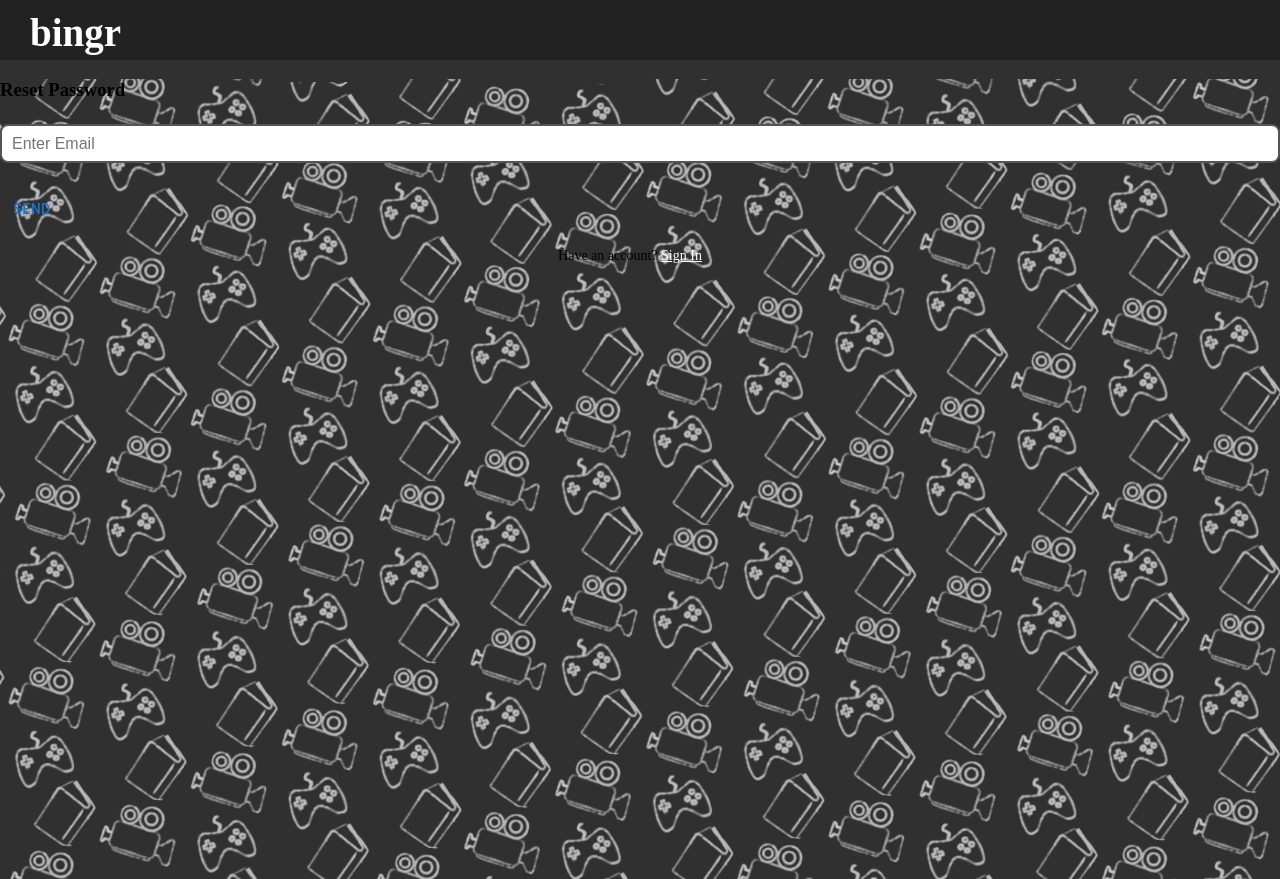
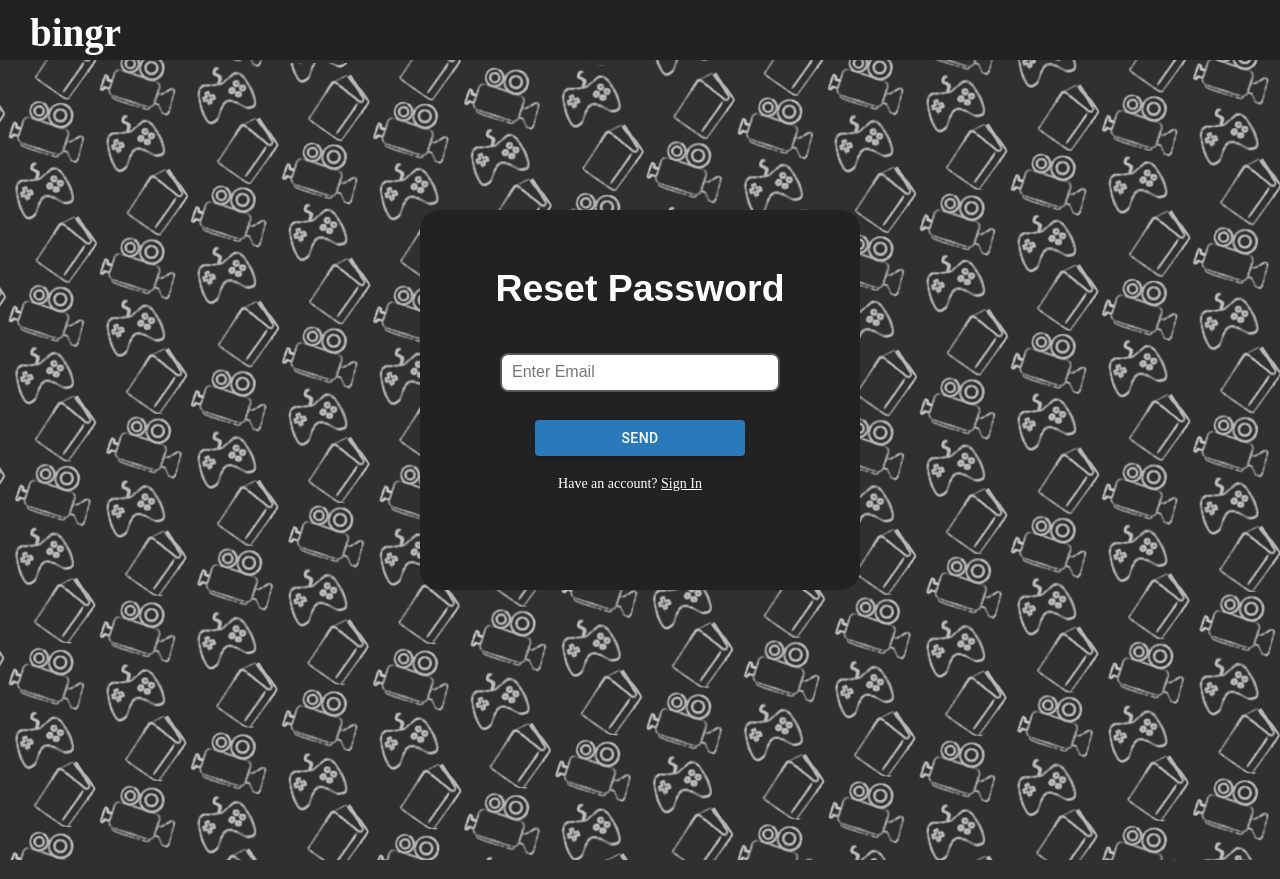
Before and after one commit to stbam/Capstone-Project, a React (Create React App) app: page /recovery in a window 1280 px wide. Shown: the top 879 px of the page. Built offline with nearby package versions, Linux system fonts and the light colour scheme.

Commit message:
Updated recovery
updated recovery css

```diff
--- a/src/App.css
+++ b/src/App.css
@@ -945,3 +945,65 @@ overflow: visible !important;
   button:hover {
     background-color: rgb(176, 147, 75);
   }
+
+  /* Recovery Page */
+.recover-form{
+  width: 400px;
+  height: 340px;
+  padding: 20px;
+  background-color: #222222;
+  color: white;
+  border-radius: 20px;
+
+  position: absolute;
+  top: 50%;
+  left: 50%;
+  transform: translate(-50%, -50%);
+}
+
+.recover-title{
+  font:menu;
+  font-size: 32px;
+  color: #ffffff;
+  text-align: center; /* Centers the title horizontally */
+}
+.recover-content{
+  font-size: 23px;
+  display:flex;
+  justify-content: center;
+  align-items: center;
+}
+
+.recover-input:focus {
+  border-color: #007bff; /* Highlight when selected */
+}
+.custom-recover-contained {
+  background-color: #2a79ba !important;
+  color: rgb(255, 255, 255) !important;
+  padding: 10px 20px;
+  width:210px;
+  cursor: pointer;
+  font-size: 16px;
+  display: inline-block;
+  text-align: center;
+  box-shadow: 0px 4px 6px rgba(0, 0, 0, 0.2);
+  transition: all 0.2s ease-in-out;
+}
+.custom-recover-contained:hover {
+  background-color: #9932cc !important;
+  color: white;
+}
+.sign-in-page { /* For background */
+  background-image: url('./assets/images/Web_App_Bg_Transparent.png');
+  background-size: cover;
+  background-position: center;
+  background-repeat: no-repeat;
+  height: 100vh; /* Full-screen height */
+  width: 100vw;
+}
+
+.email-label {
+  min-width: 280px; /* Ensures it doesn’t shrink */
+  white-space: nowrap; /* Prevents text from wrapping */
+}
+/* Recovery Page ends */
```
